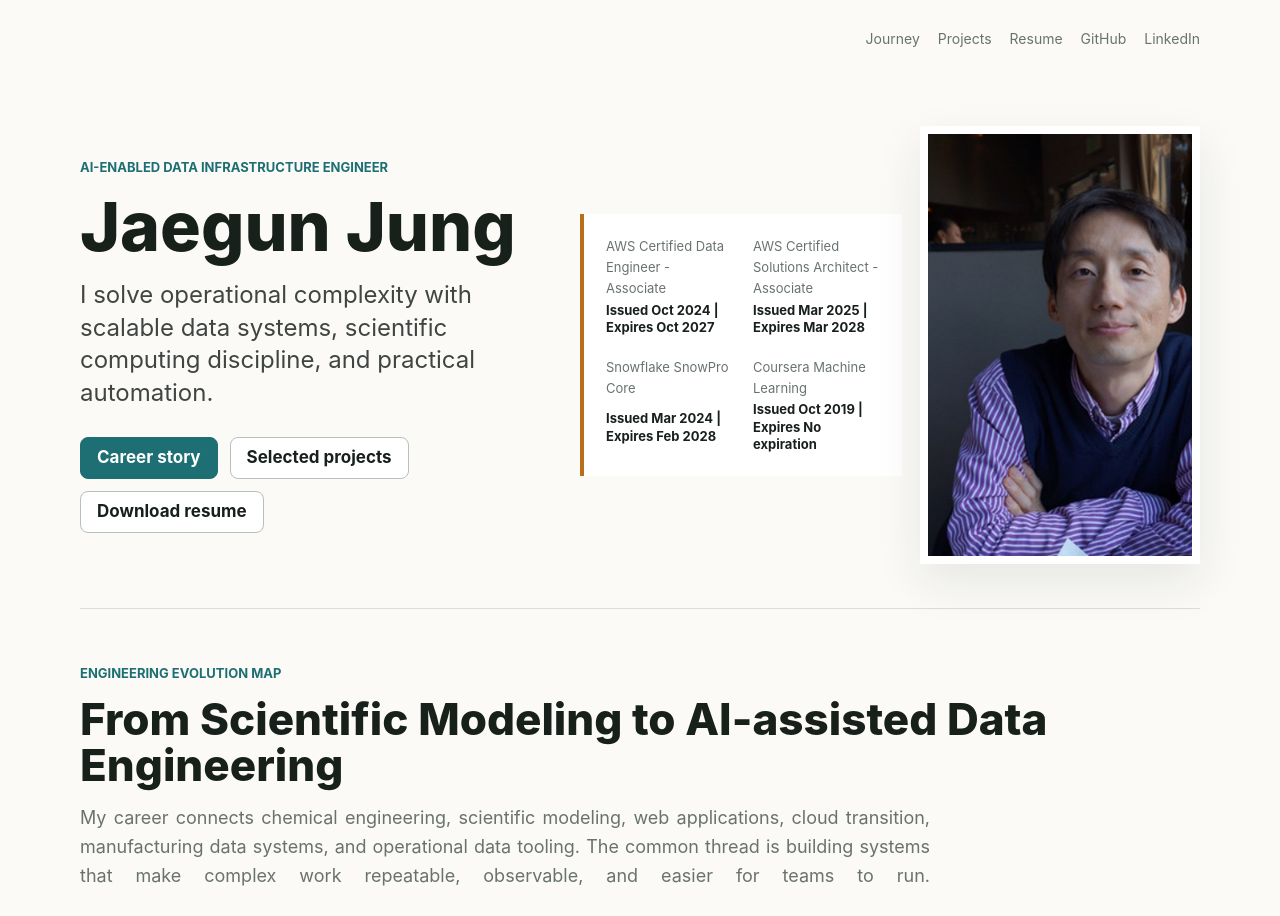
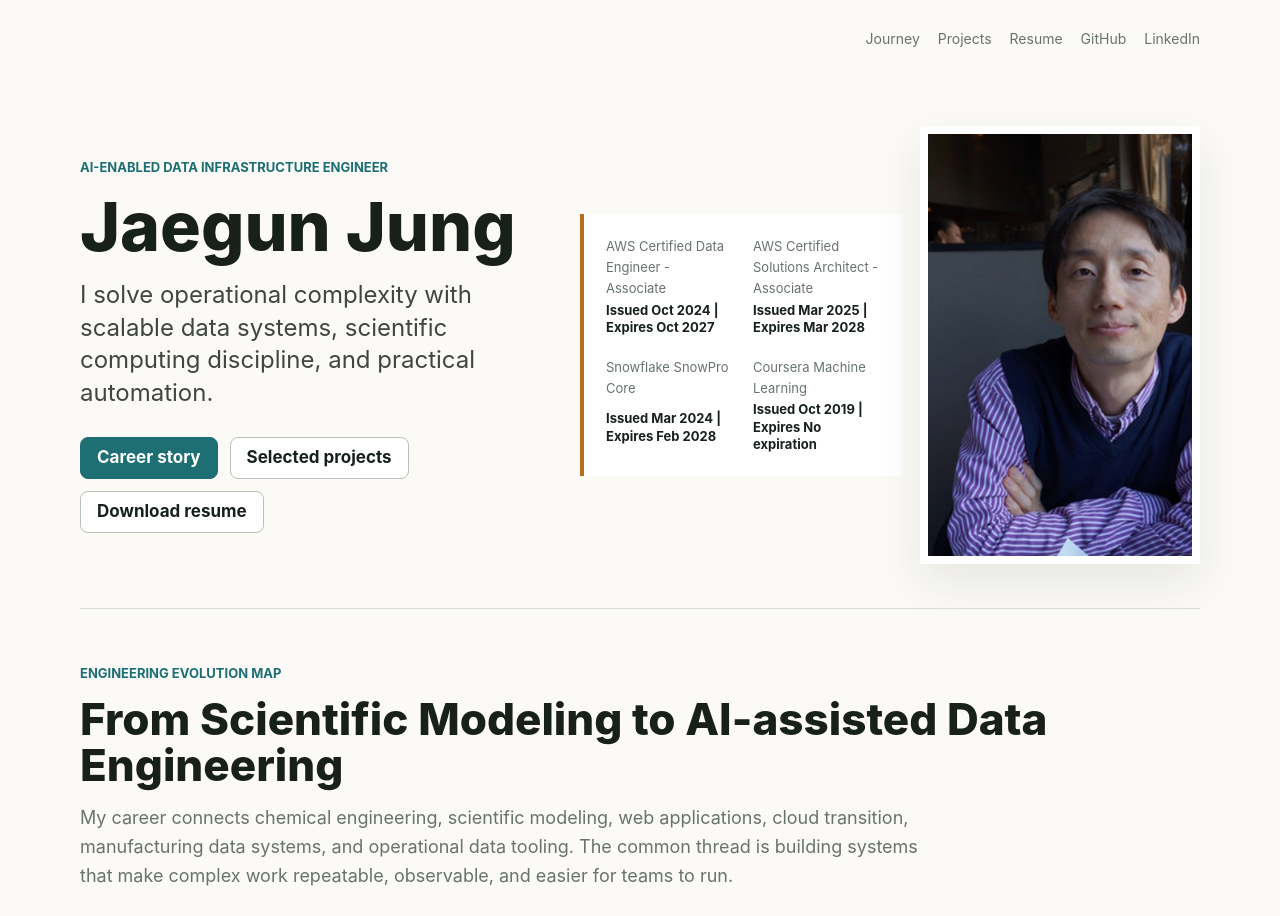
Before and after one commit to jaegunjung/jaegunjung.github.io, a React (Vite) app: page / in a window 1280 px wide. Shown: the top 916 px of the page. Built offline with nearby package versions, Linux system fonts and the light colour scheme.

Commit message:
Widen summary and resume copy

```diff
--- a/src/App.css
+++ b/src/App.css
@@ -153,13 +153,13 @@
   max-width: none;
 }
 
-.section-lede {
+.section-block > .section-lede {
   max-width: none;
+  width: 100%;
   margin-top: 16px;
   color: var(--muted);
   font-size: 19px;
-  text-align: justify;
-  text-align-last: justify;
+  text-align: left;
 }
 
 .evolution-map {
@@ -556,6 +556,10 @@
   max-width: 860px;
 }
 
+.resume-shell {
+  max-width: 1120px;
+}
+
 .story-article {
   padding-top: 52px;
 }
--- a/src/App.jsx
+++ b/src/App.jsx
@@ -625,7 +625,7 @@ function StoryPage({ story }) {
 
 function ResumePage() {
   return (
-    <main className="site-shell story-shell">
+    <main className="site-shell story-shell resume-shell">
       <a className="back-link" href="#">Back to portfolio</a>
       <article className="resume-page">
         <header className="resume-header">
```
